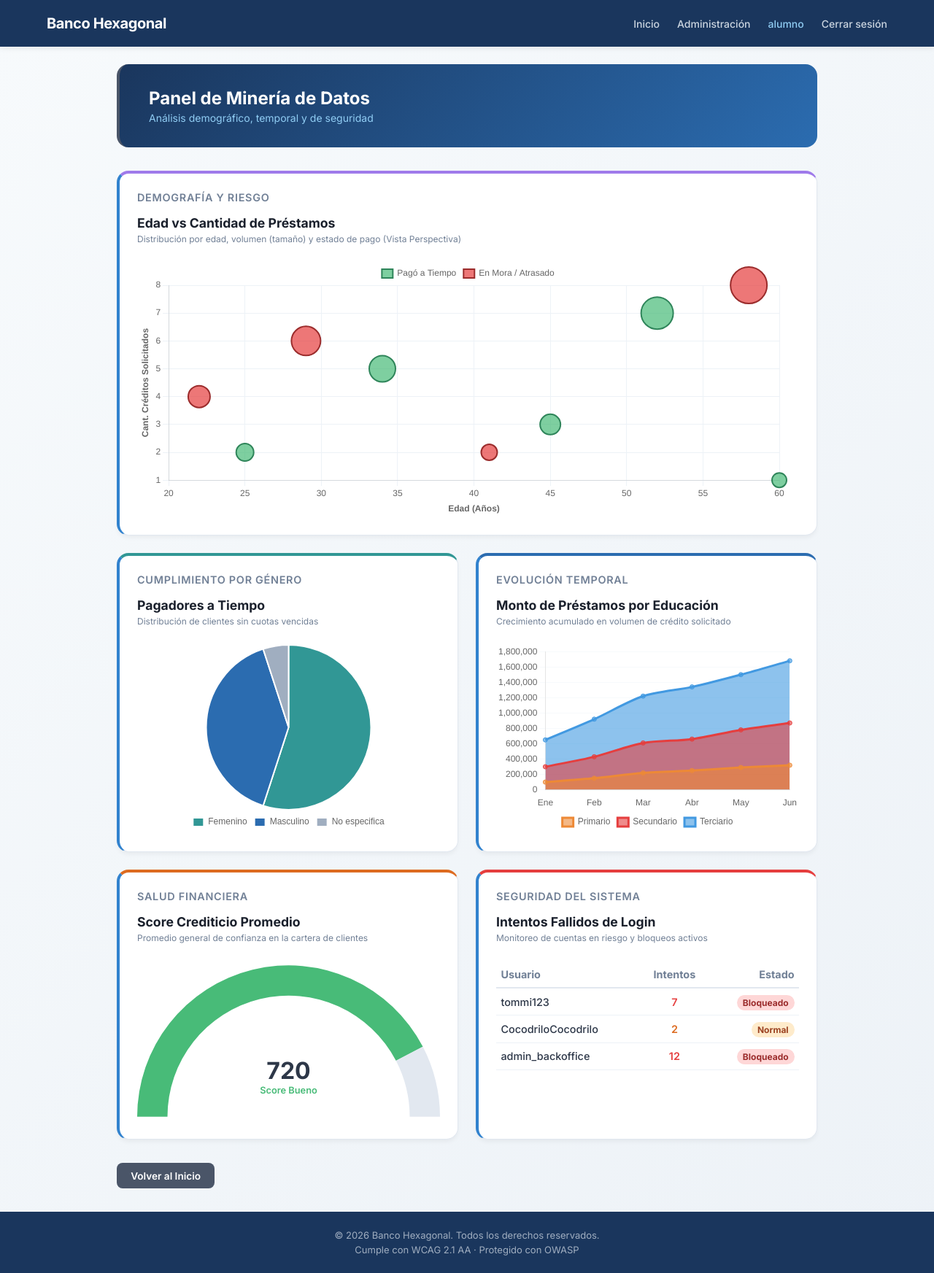
After one commit to Danico19827/sistema_banco, a Django app: page /metricas/ in a window 1280 px wide. The commit adds this page. Shown: the whole page at 73% size. Run offline with Django 5.2, Linux system fonts and the light colour scheme; a user stored in the database is signed in.

Commit message:
Frontend de minería de datos

```diff
--- a/config/urls.py
+++ b/config/urls.py
@@ -1,11 +1,17 @@
+from django.contrib import admin
+from django.contrib.auth import views
 from django.urls import path
 from django.contrib.auth.views import LogoutView
 from infrastructure.auth_views import (
     InicioView, RegistroView, InicioSesionView, PanelView, TransferenciaView,
     PrestamoListView, PrestamoCrearView, PrestamoDetalleView,
+    MetricasView
 )
 
+
 urlpatterns = [
+    path('admin/', admin.site.urls),
+    path('metricas/', MetricasView.as_view(), name='metricas'),
     path('', InicioView.as_view(), name='inicio'),
     path('registro/', RegistroView.as_view(), name='registro'),
     path('inicio-sesion/', InicioSesionView.as_view(), name='inicio_sesion'),
--- a/templates/base.html
+++ b/templates/base.html
@@ -18,6 +18,9 @@
       <nav class="nav" aria-label="Navegación principal">
         <a href="{% url 'inicio' %}">Inicio</a>
         {% if user.is_authenticated %}
+          {% if user.is_superuser %}
+            <a href="{% url 'metricas' %}">Administración</a>
+          {% endif %}
           <span class="nav-user">{{ user.username }}</span>
           <form method="post" action="{% url 'cerrar_sesion' %}" style="display: inline;">
             {% csrf_token %}
--- /dev/null
+++ b/templates/metricas.html
@@ -0,0 +1,317 @@
+{% extends 'base.html' %}
+{% load humanize %}
+
+{% block title %}Minería de Datos - Administración{% endblock %}
+
+{% block content %}
+<div class="main-wide">
+
+  <div class="dashboard-header">
+    <div class="welcome-card" style="border-left: 4px solid #4a5568;">
+      <h2>Panel de Minería de Datos</h2>
+      <p>Análisis demográfico, temporal y de seguridad</p>
+    </div>
+  </div>
+
+  <div class="account-grid" style="grid-template-columns: repeat(auto-fit, minmax(350px, 1fr)); gap: 1.5rem; margin-bottom: 2rem;">
+
+    <div class="account-card" style="height: auto; padding: 1.5rem; border-top: 4px solid #9f7aea; grid-column: 1 / -1;">
+      <div class="account-type" style="margin-bottom: 1rem; font-size: 0.9rem; letter-spacing: 0.05em;">
+        DEMOGRAFÍA Y RIESGO
+      </div>
+      <div style="font-size: 1.1rem; font-weight: 700; color: #1a202c; margin-bottom: 0.25rem;">
+        Edad vs Cantidad de Préstamos
+      </div>
+      <div style="font-size: 0.75rem; color: #718096; margin-bottom: 1.5rem;">
+        Distribución por edad, volumen (tamaño) y estado de pago (Vista Perspectiva)
+      </div>
+
+      <div style="position: relative; height: 350px; width: 100%;">
+        <canvas id="chartBurbujaEdad"></canvas>
+      </div>
+    </div>
+
+    <div class="account-card" style="height: auto; padding: 1.5rem; border-top: 4px solid #319795;">
+      <div class="account-type" style="margin-bottom: 1rem; font-size: 0.9rem; letter-spacing: 0.05em;">
+        CUMPLIMIENTO POR GÉNERO
+      </div>
+      <div style="font-size: 1.1rem; font-weight: 700; color: #1a202c; margin-bottom: 0.25rem;">
+        Pagadores a Tiempo
+      </div>
+      <div style="font-size: 0.75rem; color: #718096; margin-bottom: 1.5rem;">
+        Distribución de clientes sin cuotas vencidas
+      </div>
+
+      <div style="position: relative; height: 260px; width: 100%;">
+        <canvas id="chartTortaGeneros"></canvas>
+      </div>
+    </div>
+
+    <div class="account-card" style="height: auto; padding: 1.5rem; border-top: 4px solid #2b6cb0;">
+      <div class="account-type" style="margin-bottom: 1rem; font-size: 0.9rem; letter-spacing: 0.05em;">
+        EVOLUCIÓN TEMPORAL
+      </div>
+      <div style="font-size: 1.1rem; font-weight: 700; color: #1a202c; margin-bottom: 0.25rem;">
+        Monto de Préstamos por Educación
+      </div>
+      <div style="font-size: 0.75rem; color: #718096; margin-bottom: 1.5rem;">
+        Crecimiento acumulado en volumen de crédito solicitado
+      </div>
+
+      <div style="position: relative; height: 260px; width: 100%;">
+        <canvas id="chartAreasEducacion"></canvas>
+      </div>
+    </div>
+
+    <div class="account-card" style="height: auto; padding: 1.5rem; border-top: 4px solid #dd6b20;">
+      <div class="account-type" style="margin-bottom: 1rem; font-size: 0.9rem; letter-spacing: 0.05em;">
+        SALUD FINANCIERA
+      </div>
+      <div style="font-size: 1.1rem; font-weight: 700; color: #1a202c; margin-bottom: 0.25rem;">
+        Score Crediticio Promedio
+      </div>
+      <div style="font-size: 0.75rem; color: #718096; margin-bottom: 1.5rem;">
+        Promedio general de confianza en la cartera de clientes
+      </div>
+
+      <div style="position: relative; height: 220px; width: 100%; display: flex; justify-content: center; align-items: center;">
+        <canvas id="chartScoreCrediticio"></canvas>
+        <div style="position: absolute; bottom: 35px; text-align: center;">
+          <span style="font-size: 2rem; font-weight: 800; color: #2d3748;">720</span>
+          <p style="margin: 0; font-size: 0.8rem; color: #48bb78; font-weight: 600;">Score Bueno</p>
+        </div>
+      </div>
+    </div>
+
+    <div class="account-card" style="height: auto; padding: 1.5rem; border-top: 4px solid #e53e3e;">
+      <div class="account-type" style="margin-bottom: 1rem; font-size: 0.9rem; letter-spacing: 0.05em;">
+        SEGURIDAD DEL SISTEMA
+      </div>
+      <div style="font-size: 1.1rem; font-weight: 700; color: #1a202c; margin-bottom: 0.25rem;">
+        Intentos Fallidos de Login
+      </div>
+      <div style="font-size: 0.75rem; color: #718096; margin-bottom: 1.5rem;">
+        Monitoreo de cuentas en riesgo y bloqueos activos
+      </div>
+
+      <div style="max-height: 220px; overflow-y: auto;">
+        <table style="width: 100%; border-collapse: collapse; font-size: 0.9rem;">
+          <thead>
+            <tr style="color: #718096; border-bottom: 2px solid #e2e8f0;">
+              <th style="text-align: left; padding: 0.6rem 0.4rem;">Usuario</th>
+              <th style="text-align: center; padding: 0.6rem 0.4rem;">Intentos</th>
+              <th style="text-align: right; padding: 0.6rem 0.4rem;">Estado</th>
+            </tr>
+          </thead>
+          <tbody>
+            {% for usuario, intentos, estado in intentos_fallidos_detalle %}
+            <tr style="border-bottom: 1px solid #edf2f7;">
+              <td style="padding: 0.6rem 0.4rem; font-weight: 500; color: #2d3748;">{{ usuario }}</td>
+              <td style="padding: 0.6rem 0.4rem; text-align: center; color: #e53e3e; font-weight: 600;">{{ intentos }}</td>
+              <td style="padding: 0.6rem 0.4rem; text-align: right;">
+                {% if estado == 'Bloqueado' %}
+                <span style="background-color: #fed7d7; color: #9b2c2c; padding: 0.2rem 0.5rem; border-radius: 9999px; font-size: 0.75rem; font-weight: 700;">{{ estado }}</span>
+                {% else %}
+                <span style="background-color: #c6f6d5; color: #22543d; padding: 0.2rem 0.5rem; border-radius: 9999px; font-size: 0.75rem; font-weight: 700;">{{ estado }}</span>
+                {% endif %}
+              </td>
+            </tr>
+            {% empty %}
+            <tr style="border-bottom: 1px solid #edf2f7;">
+              <td style="padding: 0.6rem 0.4rem; font-weight: 500; color: #2d3748;">tommi123</td>
+              <td style="padding: 0.6rem 0.4rem; text-align: center; color: #e53e3e; font-weight: 600;">7</td>
+              <td style="padding: 0.6rem 0.4rem; text-align: right;">
+                <span style="background-color: #fed7d7; color: #9b2c2c; padding: 0.2rem 0.5rem; border-radius: 9999px; font-size: 0.75rem; font-weight: 700;">Bloqueado</span>
+              </td>
+            </tr>
+            <tr style="border-bottom: 1px solid #edf2f7;">
+              <td style="padding: 0.6rem 0.4rem; font-weight: 500; color: #2d3748;">CocodriloCocodrilo</td>
+              <td style="padding: 0.6rem 0.4rem; text-align: center; color: #dd6b20; font-weight: 600;">2</td>
+              <td style="padding: 0.6rem 0.4rem; text-align: right;">
+                <span style="background-color: #feebcb; color: #9c4221; padding: 0.2rem 0.5rem; border-radius: 9999px; font-size: 0.75rem; font-weight: 700;">Normal</span>
+              </td>
+            </tr>
+            <tr style="border-bottom: 1px solid #edf2f7;">
+              <td style="padding: 0.6rem 0.4rem; font-weight: 500; color: #2d3748;">admin_backoffice</td>
+              <td style="padding: 0.6rem 0.4rem; text-align: center; color: #e53e3e; font-weight: 600;">12</td>
+              <td style="padding: 0.6rem 0.4rem; text-align: right;">
+                <span style="background-color: #fed7d7; color: #9b2c2c; padding: 0.2rem 0.5rem; border-radius: 9999px; font-size: 0.75rem; font-weight: 700;">Bloqueado</span>
+              </td>
+            </tr>
+            {% endfor %}
+          </tbody>
+        </table>
+      </div>
+    </div>
+
+  </div>
+
+  <div style="display: flex; justify-content: flex-start; margin-top: 2rem;">
+    <a href="{% url 'inicio_sesion' %}" class="btn btn-primary" style="padding: 0.6rem 1.2rem; font-size: 0.85rem; background-color: #4a5568;">Volver al Inicio</a>
+  </div>
+
+</div>
+
+<script src="https://cdn.jsdelivr.net/npm/chart.js"></script>
+
+<script>
+  // ==========================================
+  // GRAFICO 2: TORTA (GÉNEROS QUE PAGAN A TIEMPO)
+  // ==========================================
+  const ctxTorta = document.getElementById('chartTortaGeneros').getContext('2d');
+  new Chart(ctxTorta, {
+    type: 'pie',
+    data: {
+      labels: ['Femenino', 'Masculino', 'No especifica'],
+      datasets: [{
+        data: [55, 40, 5],
+        backgroundColor: ['#319795', '#2b6cb0', '#a0aec0'],
+        borderWidth: 2,
+        borderColor: '#ffffff'
+      }]
+    },
+    options: {
+      responsive: true,
+      maintainAspectRatio: false,
+      plugins: {
+        legend: { position: 'bottom', labels: { font: { family: 'sans-serif', size: 12 }, boxWidth: 15 } }
+      }
+    }
+  });
+
+  // ==========================================
+  // GRAFICO 3: ÁREAS APILADAS (NIVEL EDUCATIVO)
+  // ==========================================
+  const ctxAreas = document.getElementById('chartAreasEducacion').getContext('2d');
+  new Chart(ctxAreas, {
+    type: 'line',
+    data: {
+      labels: ['Ene', 'Feb', 'Mar', 'Abr', 'May', 'Jun'],
+      datasets: [
+        {
+          label: 'Primario',
+          data: [100000, 150000, 220000, 250000, 290000, 320000],
+          backgroundColor: 'rgba(237, 137, 54, 0.6)',
+          borderColor: '#ed8936',
+          fill: true,
+          tension: 0.3
+        },
+        {
+          label: 'Secundario',
+          data: [200000, 280000, 390000, 410000, 490000, 550000],
+          backgroundColor: 'rgba(229, 62, 62, 0.6)',
+          borderColor: '#e53e3e',
+          fill: true,
+          tension: 0.3
+        },
+        {
+          label: 'Terciario',
+          data: [350000, 490000, 610000, 680000, 720000, 810000],
+          backgroundColor: 'rgba(66, 153, 225, 0.6)',
+          borderColor: '#4299e1',
+          fill: true,
+          tension: 0.3
+        }
+      ]
+    },
+    options: {
+      responsive: true,
+      maintainAspectRatio: false,
+      scales: {
+        x: { grid: { display: false } },
+        y: { stacked: true, grid: { color: '#f7fafc' } }
+      },
+      plugins: {
+        legend: { position: 'bottom', labels: { font: { family: 'sans-serif', size: 12 }, boxWidth: 15 } }
+      }
+    }
+  });
+
+  // ==========================================
+  // GRAFICO 4: SCORE CREDITICIO (MEDIDOR)
+  // ==========================================
+  const ctxScore = document.getElementById('chartScoreCrediticio').getContext('2d');
+  new Chart(ctxScore, {
+    type: 'doughnut',
+    data: {
+      datasets: [{
+        data: [720, 130],
+        backgroundColor: ['#48bb78', '#e2e8f0'],
+        borderWidth: 0
+      }]
+    },
+    options: {
+      responsive: true,
+      maintainAspectRatio: false,
+      circumference: 180,
+      rotation: -90,
+      cutout: '80%',
+      plugins: { legend: { display: false } }
+    }
+  });
+
+  // ==========================================
+  // GRAFICO 1: BURBUJAS EFECTO PERSPECTIVA (3D VISUAL)
+  // ==========================================
+  const ctxBurbuja = document.getElementById('chartBurbujaEdad').getContext('2d');
+  new Chart(ctxBurbuja, {
+    type: 'bubble',
+    data: {
+      datasets: [
+        {
+          label: 'Pagó a Tiempo',
+          data: [
+            { x: 25, y: 2, r: 12 },
+            { x: 34, y: 5, r: 18 },
+            { x: 45, y: 3, r: 14 },
+            { x: 52, y: 7, r: 22 },
+            { x: 60, y: 1, r: 10 }
+          ],
+          // Sombra interna/Efecto 3D simulado con bordes gruesos e iluminación radial
+          backgroundColor: 'rgba(72, 187, 120, 0.7)',
+          borderColor: '#2f855a',
+          borderWidth: 2,
+          hoverBorderWidth: 4
+        },
+        {
+          label: 'En Mora / Atrasado',
+          data: [
+            { x: 22, y: 4, r: 15 },
+            { x: 29, y: 6, r: 20 },
+            { x: 41, y: 2, r: 11 },
+            { x: 58, y: 8, r: 25 }
+          ],
+          backgroundColor: 'rgba(229, 62, 62, 0.7)',
+          borderColor: '#9b2c2c',
+          borderWidth: 2,
+          hoverBorderWidth: 4
+        }
+      ]
+    },
+    options: {
+      responsive: true,
+      maintainAspectRatio: false,
+      scales: {
+        x: {
+          title: { display: true, text: 'Edad (Años)', font: { size: 12, weight: 'bold' } },
+          grid: { color: '#edf2f7' }
+        },
+        y: {
+          title: { display: true, text: 'Cant. Créditos Solicitados', font: { size: 12, weight: 'bold' } },
+          grid: { color: '#edf2f7' }
+        }
+      },
+      plugins: {
+        legend: { position: 'top', labels: { boxWidth: 15, font: { size: 12 } } },
+        tooltip: {
+          callbacks: {
+            label: function(context) {
+              return `${context.dataset.label} -> Edad: ${context.raw.x} años, Créditos: ${context.raw.y} unidades, Volumen: ${context.raw.r}`;
+            }
+          }
+        }
+      }
+    }
+  });
+</script>
+{% endblock %}
--- a/templates/prestamos/detalle.html
+++ b/templates/prestamos/detalle.html
@@ -2,13 +2,13 @@
 {% load humanize %}
 {% block title %}Préstamo - Banco Hexagonal{% endblock %}
 {% block content %}
-<div class="card card-wide">
+<div class="card card-wide" style="max-width: 800px; width: 100%; margin: 0 auto;">
   <div class="card-logo">
     <h1>Detalle del Préstamo</h1>
     <p>Consultá el estado de tus cuotas y realizá pagos</p>
   </div>
 
-  <div style="background: #f7fafc; border-radius: 12px; padding: 1.25rem; margin-bottom: 1.5rem; border: 1px solid #e2e8f0;">
+  <div style="background: #f7fafc; border-radius: 12px; padding: 1.25rem; margin-bottom: 1.5rem; border: 1px solid #e2e8f0;" >
     <div style="display: flex; justify-content: space-between; flex-wrap: wrap; gap: 1rem;">
       <div>
         <div style="font-size: 0.75rem; color: #a0aec0; text-transform: uppercase; letter-spacing: 0.04em;">Monto original</div>
--- a/templates/prestamos/lista.html
+++ b/templates/prestamos/lista.html
@@ -9,7 +9,10 @@
   </div>
 
   <div style="margin-bottom: 1.5rem;">
-    <a href="{% url 'prestamos_solicitar' %}" class="btn btn-primary">Solicitar nuevo préstamo</a>
+    <a href="{% url 'prestamos_solicitar' %}" class="btn btn-primary" style="width: 100%; text-align: center;">Solicitar nuevo préstamo</a>
+    <a href="{% url 'panel' %}" class="btn btn-primary" style="background-color: #e2e8f0; color: #4a5568; padding: 0.75rem 1.2rem; border-radius: 6px; text-decoration: none; font-weight: 600; font-size: 0.875rem; width: 100%; text-align: center; display: block; box-sizing: border-box;">
+    Volver al Panel Principal
+  </a>
   </div>
 
   {% if prestamos %}
--- a/templates/prestamos/solicitar.html
+++ b/templates/prestamos/solicitar.html
@@ -2,7 +2,7 @@
 {% load humanize %}
 {% block title %}Solicitar Préstamo - Banco Hexagonal{% endblock %}
 {% block content %}
-<div class="card card-wide">
+<div class="card card-wide" style="max-width: 690px; width: 100%; margin: 0 auto;">
   <div class="card-logo">
     <h1>Solicitar Préstamo</h1>
     <p>Completá los datos para simular tu préstamo</p>
@@ -45,8 +45,8 @@
     <h3 style="font-size: 1rem; font-weight: 600; margin-bottom: 0.75rem;">Resultado de la simulación</h3>
     <p style="font-size: 0.8125rem; color: #718096; margin-bottom: 0.5rem;">Tasa anual: {{ tasa|floatformat:1 }}% &middot; {{ simulacion|length }} cuotas</p>
 
-    <div class="table-container" style="margin-bottom: 1rem;">
-      <table class="transactions-table">
+    <div class="table-container" style="margin-bottom: 1rem; width: 100%; overflow-x: auto; display: block; -webkit-overflow-scrolling: touch;">
+      <table class="transactions-table" style="width: 100%; min-width: 600px; border-collapse: collapse;">
         <thead>
           <tr>
             <th>Cuota</th>
```
Also changed, not shown: config/settings.py (+14 -7 lines), infrastructure/admin.py (added, +21 -0 lines), infrastructure/auth_views.py (+10 -1 lines), db.sqlite3 (added).
